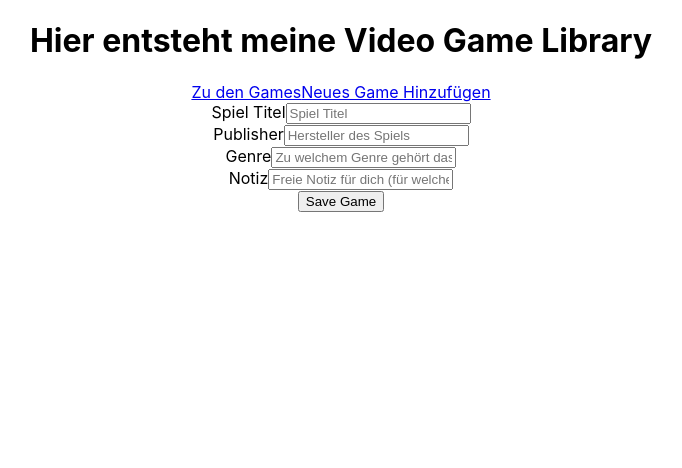
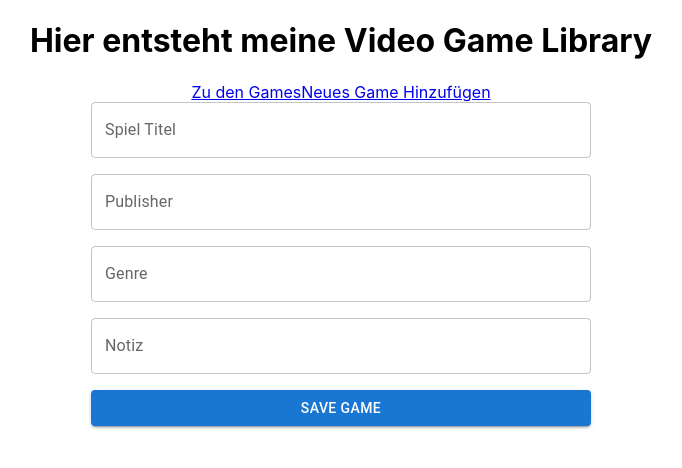
Before and after one commit to CodingRobIT/Digitales-Gesellenstueck, a React (Create React App) app in the folder frontend/: page /games/add in a window 1280 px wide. Shown: the top 468 px of the page, without its empty margins (299-981 px from the left). Built offline with nearby package versions, Linux system fonts and the light colour scheme; no server answers.

Commit message:
changed AddGame.tsx now with MUI setup

```diff
--- a/frontend/src/AddGame.tsx
+++ b/frontend/src/AddGame.tsx
@@ -1,73 +1,71 @@
-import Button from 'react-bootstrap/Button';
-import Form from 'react-bootstrap/Form';
-import {NewGame} from "./Game";
-import {FormEvent, useState} from "react";
-import {useNavigate} from "react-router-dom";
+import { Button, TextField } from '@mui/material';
+import { styled } from '@mui/material/styles';
+import { NewGame } from './Game';
+import { FormEvent, useState } from 'react';
+import { useNavigate } from 'react-router-dom';
 
 type AddGameProps = {
-    addGame: (newGame: NewGame) => void
-}
+    addGame: (newGame: NewGame) => void;
+};
+
+const FormContainer = styled('form')({
+    display: 'flex',
+    flexDirection: 'column',
+    gap: '1rem',
+    maxWidth: '500px',
+    margin: '0 auto',
+});
+
 export default function AddGame(props: AddGameProps) {
-
-    const navigate = useNavigate()
-    const [titel , setTitel] = useState<string>('')
-    const [publisher , setPublisher] = useState<string>('')
-    const [genre , setGenre] = useState<string>('')
-    const [note , setNote] = useState<string>('')
+    const navigate = useNavigate();
+    const [title, setTitle] = useState<string>('');
+    const [publisher, setPublisher] = useState<string>('');
+    const [genre, setGenre] = useState<string>('');
+    const [note, setNote] = useState<string>('');
 
     function onSaveGame(event: FormEvent<HTMLFormElement>) {
-        event.preventDefault()
+        event.preventDefault();
 
-        const newGame: NewGame = {titel: titel, publisher: publisher, genre: genre, note: note}
+        const newGame: NewGame = {title: title, publisher: publisher, genre: genre, note: note};
 
-        props.addGame(newGame)
+        props.addGame(newGame);
 
-        navigate('/games')
+        navigate('/games');
     }
 
     return (
-        <Form onSubmit={onSaveGame}>
-            <Form.Group className="mb-3" controlId="formBasicEmail">
-                <Form.Label>Spiel Titel</Form.Label>
-                <Form.Control type="text"
-                              placeholder="Spiel Titel"
-                              value={titel}
-                              onChange={(event) => {
-                                  setTitel(event.target.value)
-                              }}/>
-            </Form.Group>
+        <FormContainer onSubmit={onSaveGame}>
+            <TextField
+                label="Spiel Titel"
+                variant="outlined"
+                value={title}
+                onChange={(event) => setTitle(event.target.value)}
+            />
 
-            <Form.Group className="mb-3" controlId="formBasicEmail">
-                <Form.Label>Publisher</Form.Label>
-                <Form.Control type="text"
-                              placeholder="Hersteller des Spiels"
-                              value={publisher}
-                              onChange={(event) => {
-                                  setPublisher(event.target.value)
-                              }}/>
-            </Form.Group>
+            <TextField
+                label="Publisher"
+                variant="outlined"
+                value={publisher}
+                onChange={(event) => setPublisher(event.target.value)}
+            />
 
-            <Form.Group className="mb-3" controlId="formBasicEmail">
-                <Form.Label>Genre</Form.Label>
-                <Form.Control type="text"
-                              placeholder="Zu welchem Genre gehört das Spiel"
-                              value={genre}
-                              onChange={(event) => {
-                                  setGenre(event.target.value)
-                              }}/>
-            </Form.Group>
-            <Form.Group className="mb-3" controlId="formBasicEmail">
-                <Form.Label>Notiz</Form.Label>
-                <Form.Control type="text"
-                              placeholder="Freie Notiz für dich (für welche Platform du das Game besitzt.)"
-                              value={note}
-                              onChange={(event) => {
-                                  setNote(event.target.value)
-                              }}/>
-            </Form.Group>
-            <Button variant="primary" type="submit">
+            <TextField
+                label="Genre"
+                variant="outlined"
+                value={genre}
+                onChange={(event) => setGenre(event.target.value)}
+            />
+
+            <TextField
+                label="Notiz"
+                variant="outlined"
+                value={note}
+                onChange={(event) => setNote(event.target.value)}
+            />
+
+            <Button variant="contained" type="submit">
                 Save Game
             </Button>
-        </Form>
+        </FormContainer>
     );
 }
```
